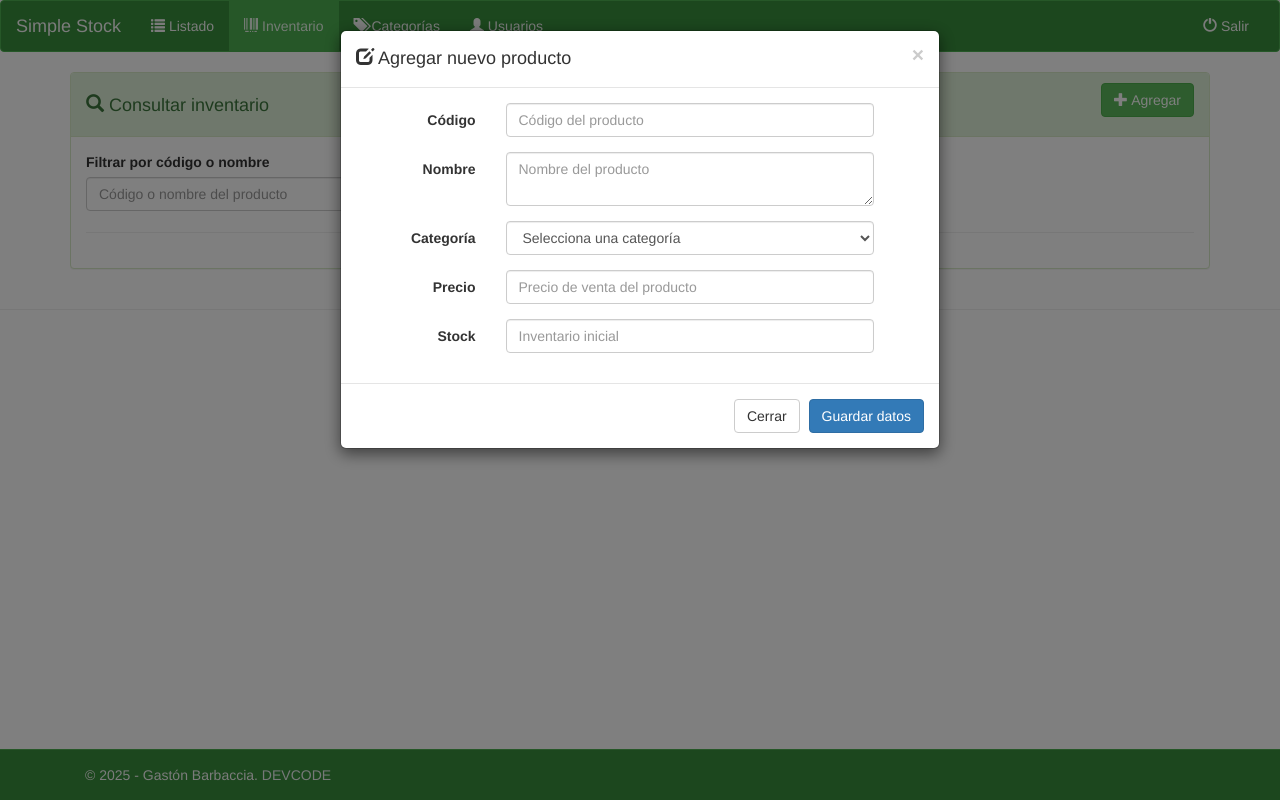
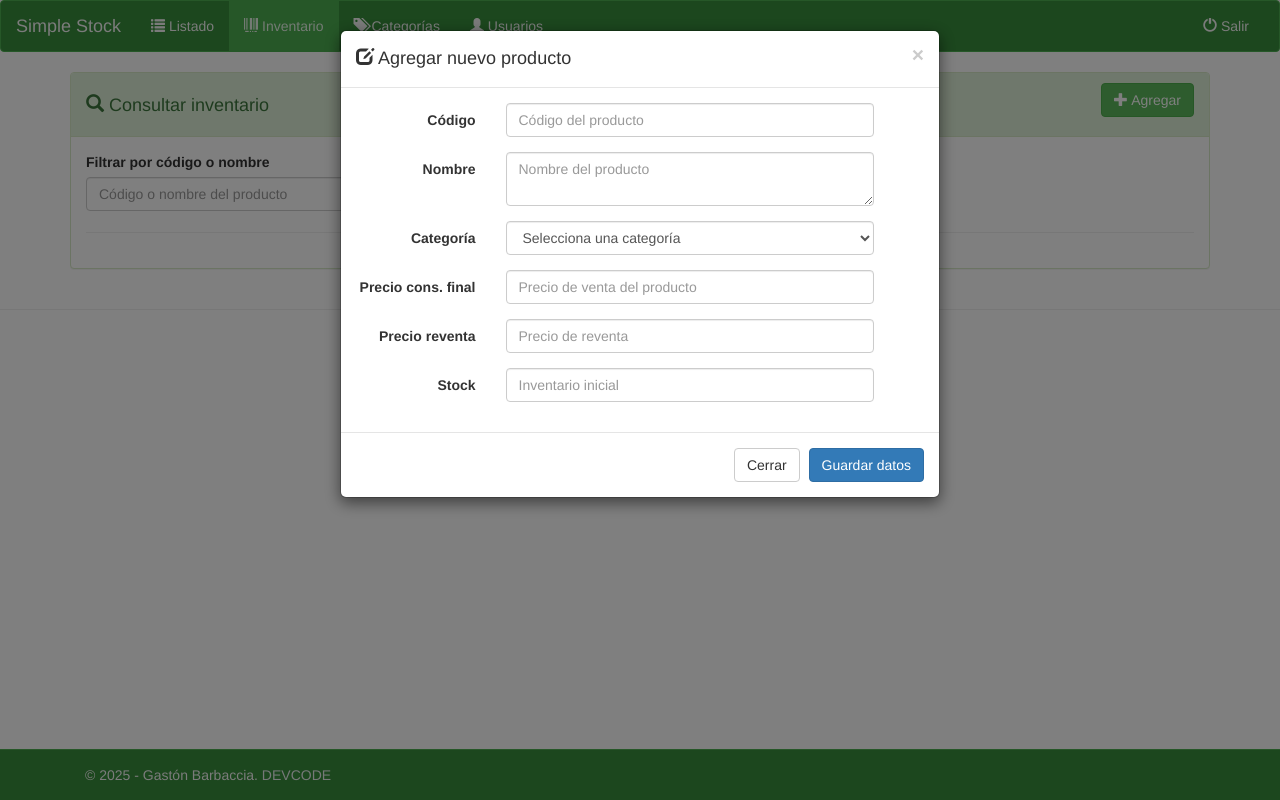
Before and after one commit to gastonbarbaccia/simple_stock, a PHP site: page /stock.php in a window 1280 px wide, after a click on "Agregar". Run offline with PHP 8.4, Linux system fonts and the light colour scheme; the visitor is signed in with stand-in values (Sample User, id 1); data that the repository does not hold is empty; some libraries are stand-ins or nearby versions.

Commit message:
Se modifica la logica para agregar la opcion de previo de reventa y precio de consumo final

```diff
--- a/list.php
+++ b/list.php
@@ -64,7 +64,8 @@ $title = "Inventario | Simple Stock";
 				<tr>
 					<th>Código</th>
 					<th>Nombre</th>
-					<th>Precio</th>
+					<th>Precio Cons. Final</th>
+					<th>Precio reventa</th>
 					<th>Cantidad</th>
 					<th>Categoría</th>
 				</tr>
@@ -86,7 +87,8 @@ $title = "Inventario | Simple Stock";
 					echo "<tr>
 					<td>{$row['codigo_producto']}</td>
 					<td>{$row['nombre_producto']}</td>
-					<td>$ {$row['precio_producto']}</td>
+					<td>$ {$row['precio_producto_cons_final']}</td>
+					<td>$ {$row['precio_producto_reventa']}</td>
 					<td>{$stockDisplay}</td>
 					<td>{$row['nombre_categoria']}</td>
 				</tr>";
--- a/modal/editar_productos.php
+++ b/modal/editar_productos.php
@@ -45,9 +45,16 @@
 			  </div>
 
 			  <div class="form-group">
-				<label for="mod_precio" class="col-sm-3 control-label">Precio</label>
+				<label for="mod_precio" class="col-sm-3 control-label">Precio cons. final</label>
 				<div class="col-sm-8">
 				  <input type="text" class="form-control" id="mod_precio" name="mod_precio" placeholder="Precio de venta del producto" required pattern="^[0-9]{1,5}(\.[0-9]{0,2})?$" title="Ingresa sólo números con 0 ó 2 decimales" maxlength="8">
+				</div>
+			  </div>
+
+			   <div class="form-group">
+				<label for="mod_precio" class="col-sm-3 control-label">Precio reventa</label>
+				<div class="col-sm-8">
+				  <input type="text" class="form-control" id="mod_precio_2" name="mod_precio_2" placeholder="Precio de reventa" required pattern="^[0-9]{1,5}(\.[0-9]{0,2})?$" title="Ingresa sólo números con 0 ó 2 decimales" maxlength="8">
 				</div>
 			  </div>
 
--- a/modal/registro_productos.php
+++ b/modal/registro_productos.php
@@ -46,9 +46,16 @@
 			  </div>
 
 			<div class="form-group">
-				<label for="precio" class="col-sm-3 control-label">Precio</label>
+				<label for="precio" class="col-sm-3 control-label">Precio cons. final</label>
 				<div class="col-sm-8">
 				  <input type="text" class="form-control" id="precio" name="precio" placeholder="Precio de venta del producto" required pattern="^[0-9]{1,5}(\.[0-9]{0,2})?$" title="Ingresa sólo números con 0 ó 2 decimales" maxlength="8">
+				</div>
+			</div>
+
+			<div class="form-group">
+				<label for="precio" class="col-sm-3 control-label">Precio reventa</label>
+				<div class="col-sm-8">
+				  <input type="text" class="form-control" id="precio2" name="precio2" placeholder="Precio de reventa" required pattern="^[0-9]{1,5}(\.[0-9]{0,2})?$" title="Ingresa sólo números con 0 ó 2 decimales" maxlength="8">
 				</div>
 			</div>
 
```
Also changed, not shown: ajax/editar_producto.php (+6 -2 lines), ajax/nuevo_producto.php (+6 -2 lines), producto.php (+11 -3 lines), 1 other file.
